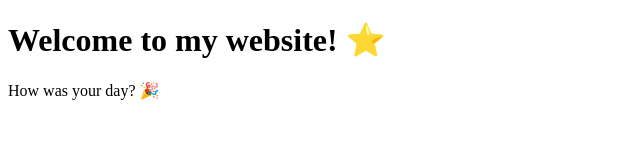
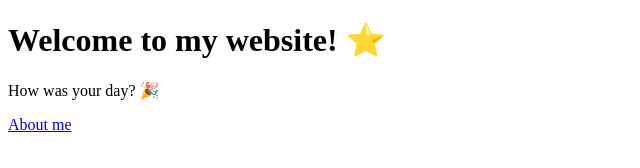
Before and after one commit to LucasJR13/portfolio, a plain HTML site: page index.html in a window 1280 px wide. Shown: the full height of the page, 0-640 px from the left. Drawn offline with Linux system fonts and the light colour scheme.

Commit message:
Update index.html

```diff
--- a/index.html
+++ b/index.html
@@ -7,4 +7,5 @@
       <h1>Welcome to my website! ⭐️</h1>
       <p>How was your day? 🎉</p>
    </body>
+   <a href="./about.html">About me</a>
 </html>
```
